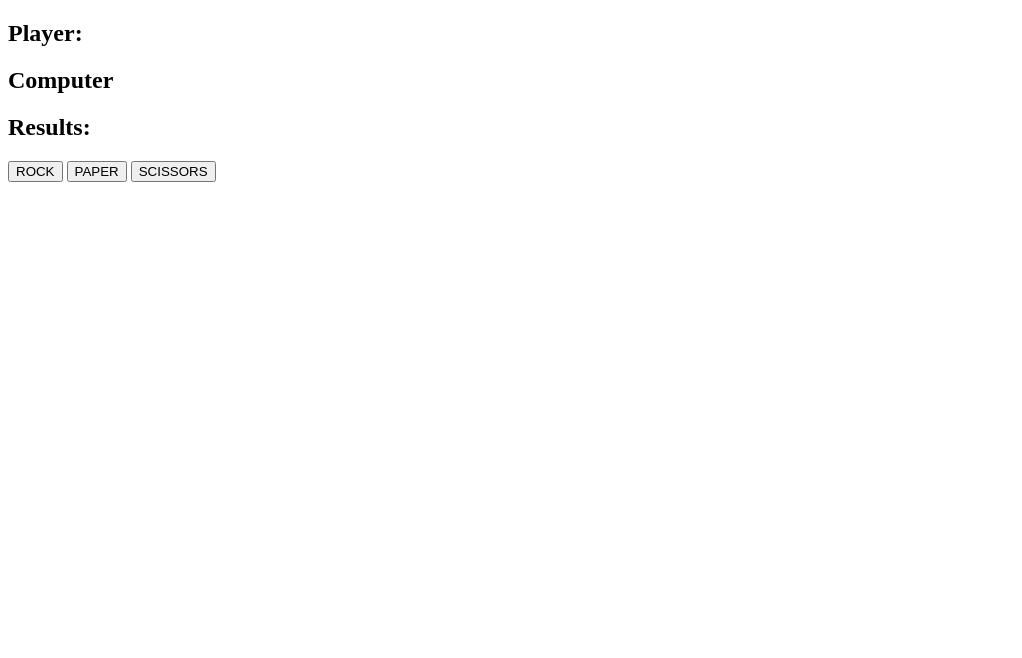
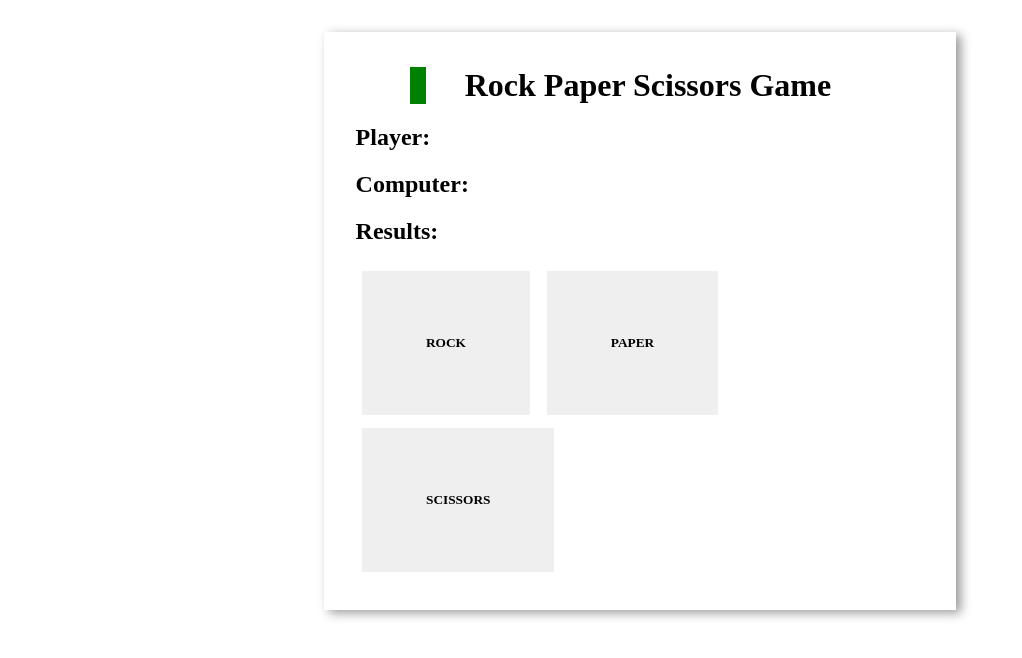
Before and after one commit to chrissbateur/rockPaperScissor, a plain HTML site: page index.html in a window 1280 px wide. Shown: the whole page, without its empty margins (0-1022 px from the left). Drawn offline with Linux system fonts and the light colour scheme.

Commit message:
The added css to our game!

```diff
--- a/index.html
+++ b/index.html
@@ -3,17 +3,20 @@
 <head>
     <meta charset="UTF-8">
     <meta name="viewport" content="width=device-width, initial-scale=1.0">
-    <title>Document</title>
+    <title>Rock Paper Scissors</title>
+    <link rel="stylesheet" href="styles.css">
 </head>
 <body>
     <div class="container">
+        <h1>Rock Paper Scissors Game</h1>
         <h2 class="players" id="humanT">Player:</h2>
-        <h2 class="players" id="pcT">Computer </h2>
+        <h2 class="players" id="pcT">Computer: </h2>
         <h2 class="players" id="resT">Results:</h2>
 
-        <button class="btnChoice" >ROCK</button>
-        <button class="btnChoice" >PAPER</button>
-        <button class="btnChoice" >SCISSORS</button>
+
+        <button class="btnChoice" id="rock" >ROCK</button>
+        <button class="btnChoice" id="paper">PAPER</button>
+        <button class="btnChoice" id="scissors">SCISSORS </button>
     </div>
     <script src="js_codes.js"></script>
 </body>
--- /dev/null
+++ b/styles.css
@@ -0,0 +1,54 @@
+* {
+
+    font-family: poppins;
+}
+.container {
+    width: 45%;
+    margin: 2rem auto;
+    padding: 2rem;
+    justify-content: center;
+
+    box-shadow: 5px 3px 10px rgba(0, 0, 0, 0.40);
+
+}
+.container :is(button) {
+    padding: 3rem;
+    cursor: pointer;
+    border: 0;
+    font-weight: 700;
+    margin: .4rem;
+    transition:0.1s;
+    justify-content: center;
+
+
+}
+.container h1 {
+    width: 78%;
+    border-left: 1rem solid green;
+    margin:3px  auto ;
+    text-align: center;
+
+}
+.container :is(#paper,#scissors,#rock) {
+    background-size: contain;
+    background-repeat: no-repeat;
+    padding: 4rem;
+}
+.container button:hover {
+    color: transparent;
+}
+.container #rock:hover {
+    /* <a href="https://www.flaticon.com/free-icons/fist" title="fist icons">Fist icons created by Cuputo - Flaticon</a> */
+
+    background-image: url('images/fist.png');
+
+}
+.container #paper:hover{
+
+    background-image: url('images/paper.png');
+
+}
+.container #scissors:hover{
+    /*<a href="https://www.flaticon.com/free-icons/scissors" title="scissors icons">Scissors icons created by Cap Cool - Flaticon</a> */
+    background-image: url('images/scissors.png');
+}
```
Also changed, not shown: images/fist.png (added), images/paper.png (added), images/scissors.png (added).
